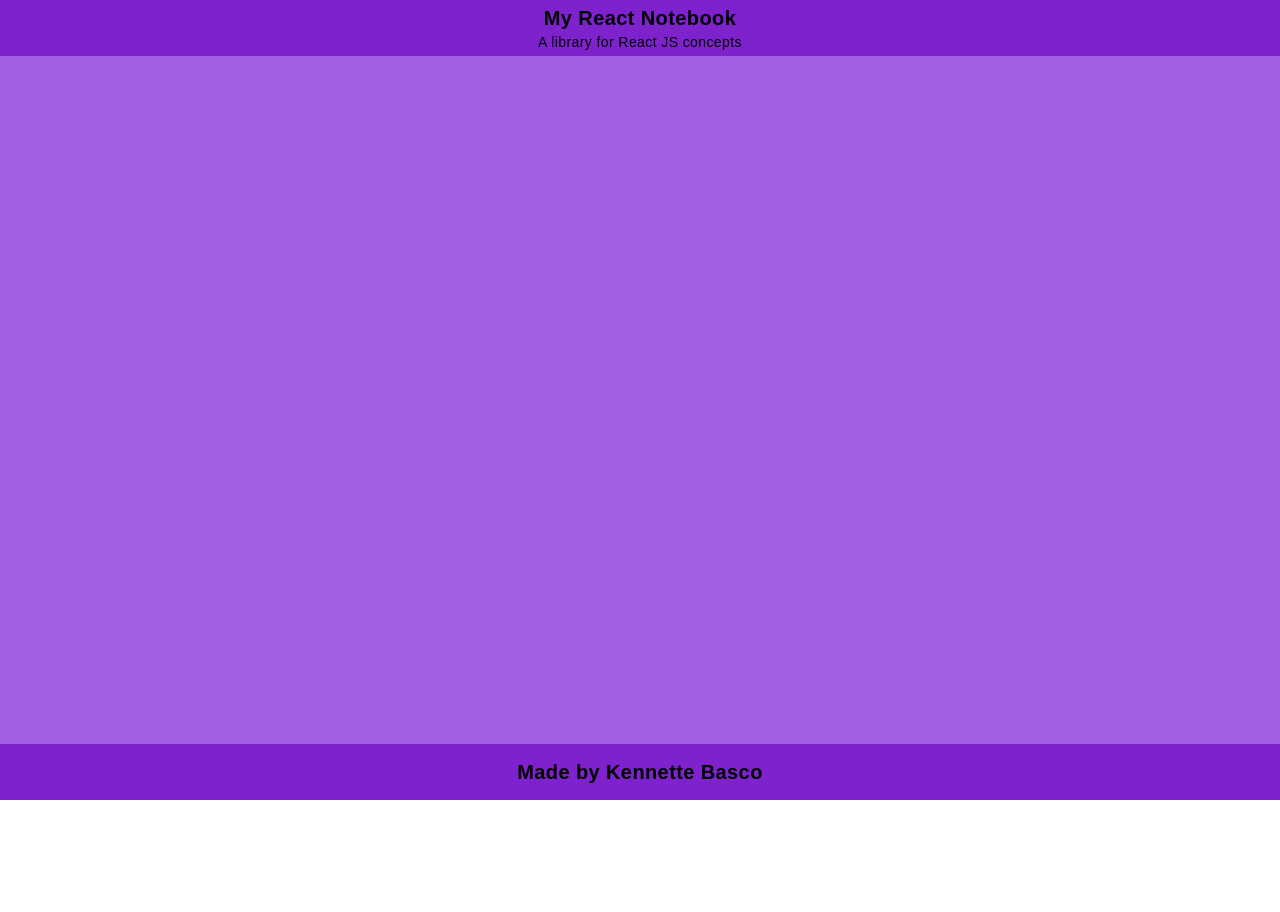
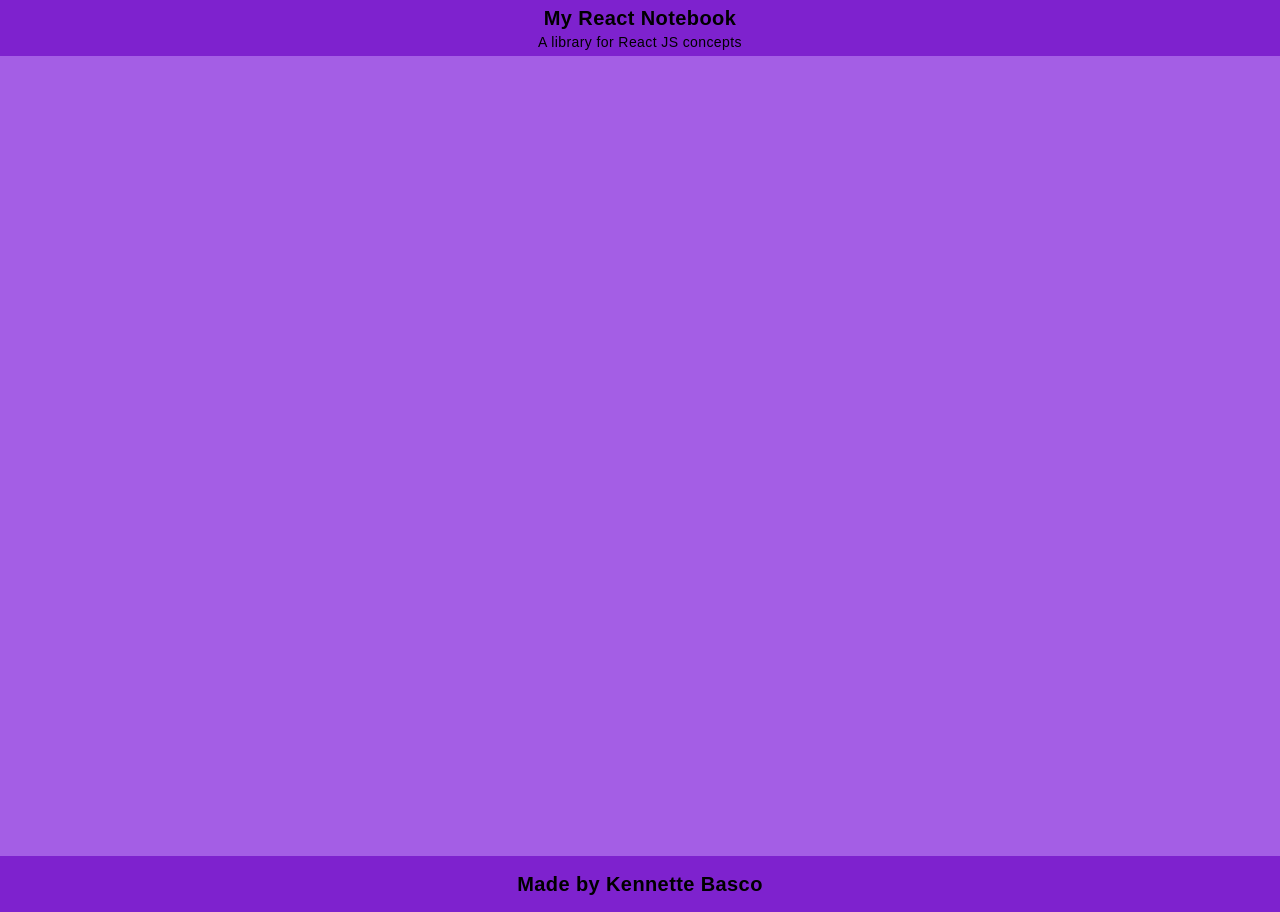
Before and after one commit to Kankenny/react-notebook, a React (Create React App) app: page / in a window 1280 px wide. Before the commit the page ends 800 px from the top, so only its background shows below. Built offline with nearby package versions, Linux system fonts and the light colour scheme; a web font is replaced by a local one.

Commit message:
Implement body component which takes the full height of the screen

```diff
--- a/src/App.js
+++ b/src/App.js
@@ -1,6 +1,7 @@
 import { Routes, Route } from 'react-router-dom'
 
 import Header from './home/Header'
+import Body from './home/Body'
 import Footer from './home/Footer'
 
 import './App.css'
@@ -9,8 +10,9 @@ function App() {
 	return (
 		<div className="bg-amethyst min-h-screen flex flex-col justify-between tracking-wide">
 			<Header />
-
-			<Routes></Routes>
+			<Body>
+				<Routes></Routes>
+			</Body>
 			<Footer />
 		</div>
 	)
--- /dev/null
+++ b/src/home/Body.js
@@ -0,0 +1,7 @@
+import React from 'react'
+
+function Body({ children }) {
+	return <div className="min-h-screen">{children}</div>
+}
+
+export default Body
```
